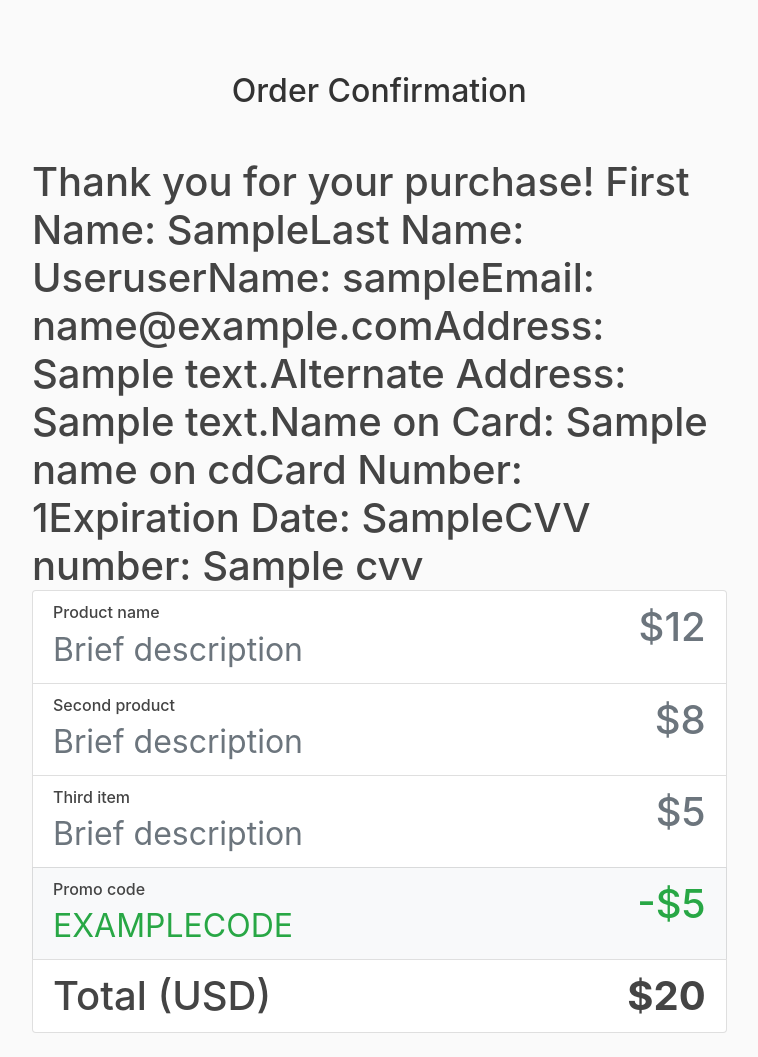
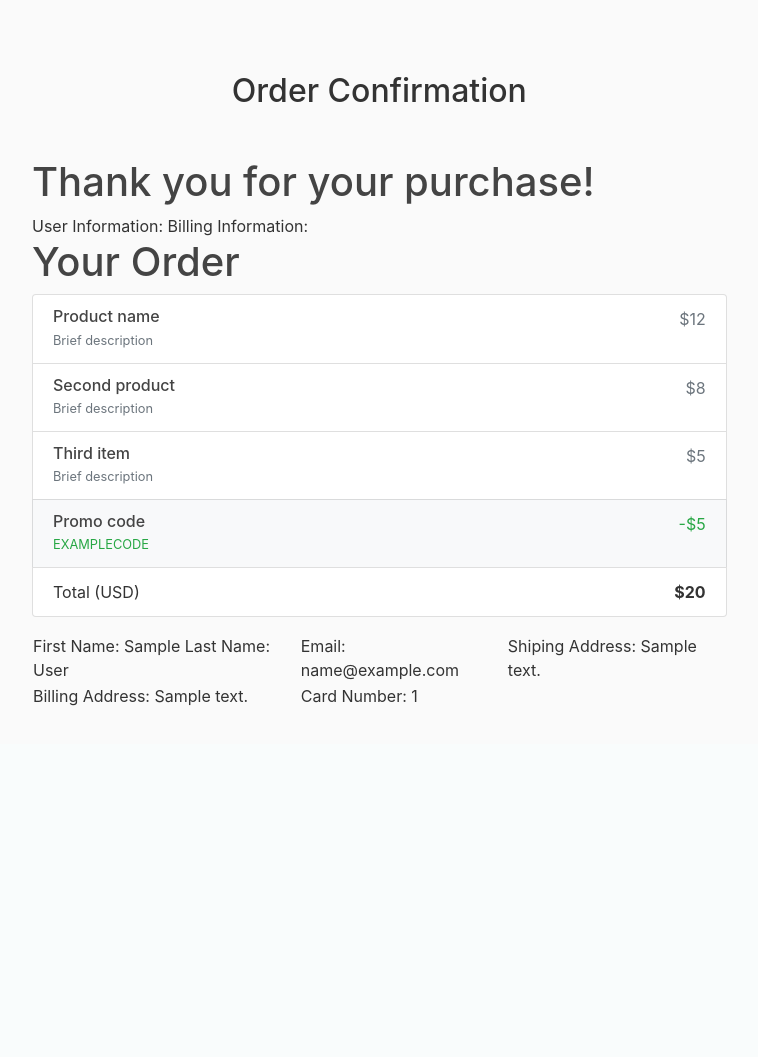
Before and after one commit to ogarza98/superStore_CS3773, a Django app: template django_project/superStore_website/templates/superStore_website/receipt.html in a window 1280 px wide. Shown: the part 56-1113 px from the top of the page, without its empty margins (72-830 px from the left). After the commit the page ends 762 px from the top, so only its background shows below. Run offline with Django 3.2, Linux system fonts and the light colour scheme; the template is opened without the code that fills it: most values are stand-ins (such as "Sample title", 1, 10 or a date in 2020); some libraries are stand-ins or nearby versions.

Commit message:
testing receipt view

```diff
--- a/django_project/superStore_website/templates/superStore_website/receipt.html
+++ b/django_project/superStore_website/templates/superStore_website/receipt.html
@@ -5,20 +5,19 @@
 
       <!-- Heading -->
       <h2 class="my-5 h2 text-center">Order Confirmation</h2>
-        <h1> Thank you for your purchase!
+        <h1> Thank you for your purchase!</h1>
           <table>
-            <tr>First Name: {{ firstName }}</tr>
-            <tr>Last Name: {{ lastName }}</tr>
-            <tr>userName: {{ userName }}</tr>
-            <tr>Email: {{ email }}</tr>
-            <tr>Address: {{ address }}</tr>
-            <tr>Alternate Address: {{ altaddress }}</tr>
-            <tr>Name on Card: {{ nameOnCd }}</tr>
-            <tr>Card Number: {{ cardNum }}</tr>
-            <tr>Expiration Date: {{ expireDt }}</tr>
-            <tr>CVV number: {{ cvv }}</tr>
-            <tr>
+            <tr>User Information:
+                <td>First Name: {{ firstName }} Last Name: {{ lastName }}</td>
+                <td>Email: {{ email }}</td>
+                <td>Shiping Address: {{ address }}</td>
+            </tr>
+            <tr>Billing Information:
+              <td>Billing Address: {{ altaddress }}</td>
+              <td>Card Number: {{ cardNum }}</td>
+            </tr>
                <!-- Cart -->
+            <h1>Your Order</h1>
             <ul class="list-group mb-3 z-depth-1">
               <li class="list-group-item d-flex justify-content-between lh-condensed">
                 <div>
@@ -56,7 +55,6 @@
             <!-- Cart -->
             </tr>
           </table>
-        </h1>
     </div>
 </main>
 <!--Main layout-->
```
